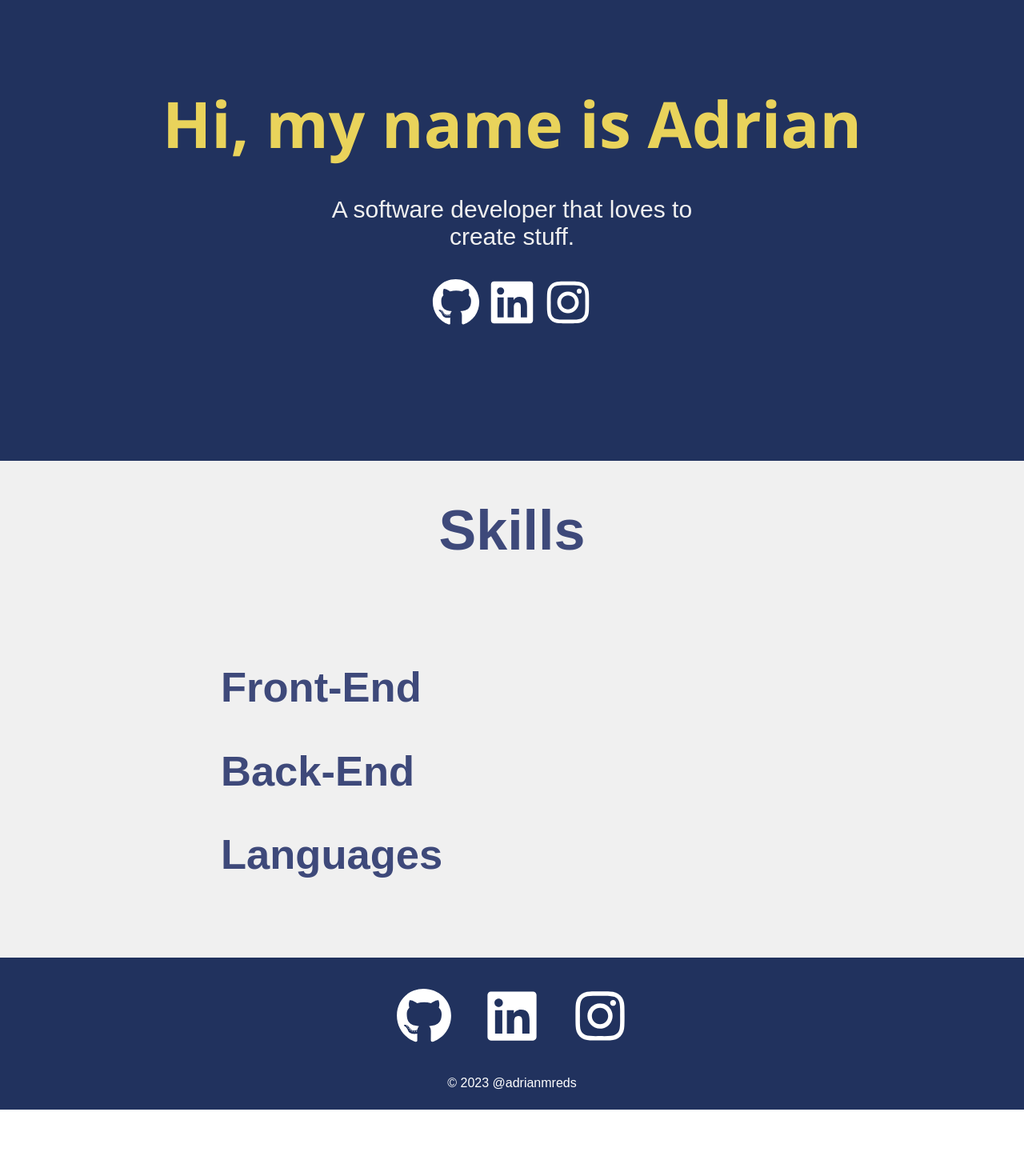
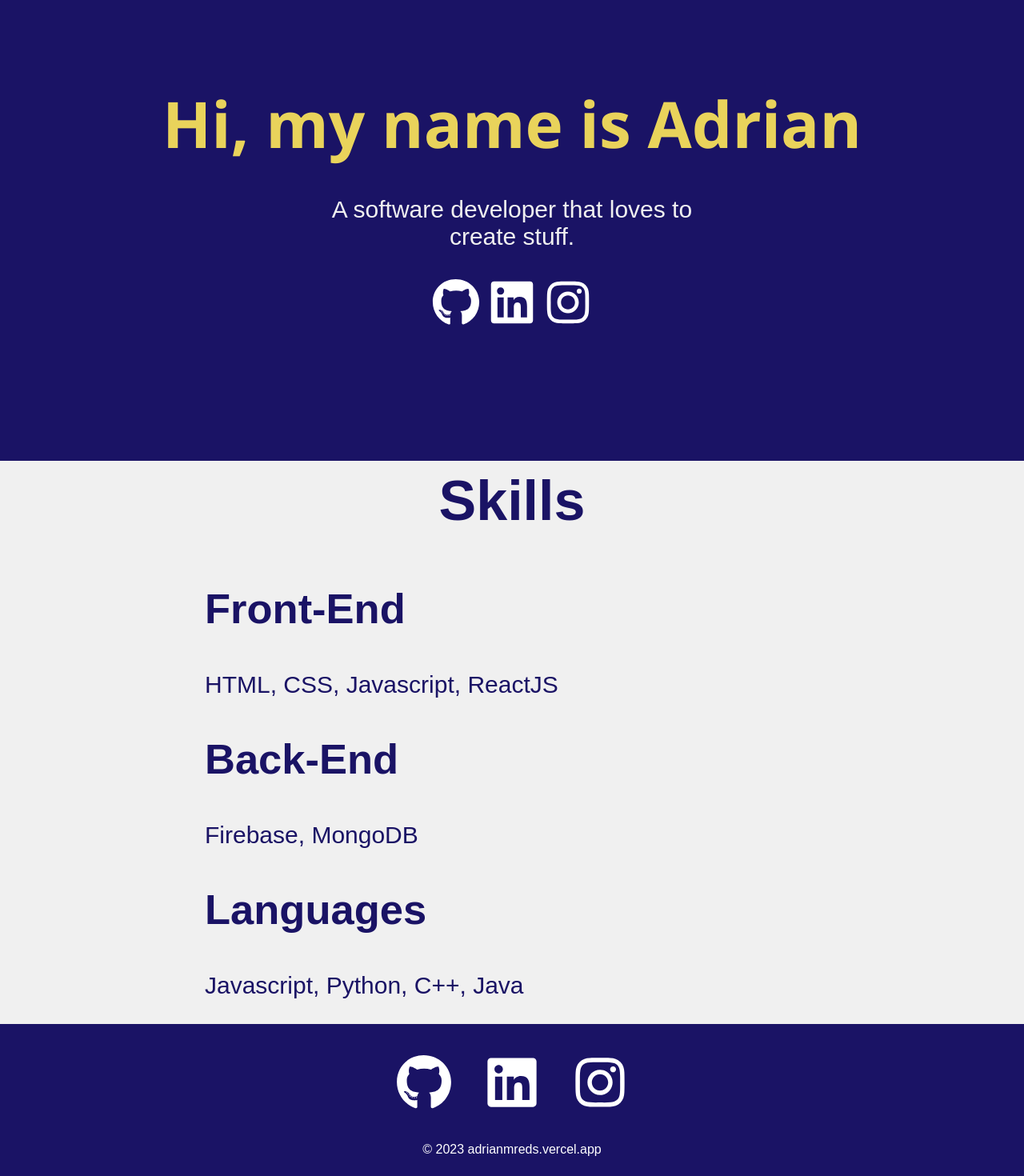
Before and after one commit to AdrianMReds/adrianmreds-portfolio, a React (Create React App) app: page / in a window 1280 px wide. Shown: the part 224-1694 px from the top of the page at 80% size. Before the commit the page ends 1611 px from the top, so only its background shows below. Built offline with nearby package versions, Linux system fonts and the light colour scheme.

Commit message:
Some fixes and new hyperlinks

```diff
--- a/src/components/Footer.js
+++ b/src/components/Footer.js
@@ -6,11 +6,17 @@ const Footer = () => {
   return (
     <div className="footer">
       <div className="socialMedia">
-        <FaGithub />
-        <FaLinkedin />
-        <FaInstagram />
+        <a href="https://github.com/AdrianMReds" target="_blank">
+          <FaGithub />
+        </a>
+        <a href="https://www.linkedin.com/in/adrianmontemayor/" target="_blank">
+          <FaLinkedin />
+        </a>
+        <a href="https://www.instagram.com/adrianmreds/" target="_blank">
+          <FaInstagram />
+        </a>
       </div>
-      <p>&copy; 2023 @adrianmreds</p>
+      <p>&copy; 2023 adrianmreds.vercel.app</p>
     </div>
   );
 };
--- a/src/helper/projectList.js
+++ b/src/helper/projectList.js
@@ -1,26 +1,31 @@
 import Colorpalettepic from "../assets/colorpalette.png";
 import MyLanguage from "../assets/amrlang.webp";
-import Minesweeper from "../assets/minesweeper.png";
+import Minesweeper from "../assets/footballminesweeper.png";
+import ThisWebpage from "../assets/thiswebpage.png";
 
 export const ProjectList = [
   {
     name: "Color palette generator",
     image: Colorpalettepic,
     skills: "ReactJS, React Router, CSS",
+    repo: "https://github.com/AdrianMReds/react-color-palette-generator",
   },
   {
     name: "Football minesweeper",
     image: Minesweeper,
     skills: "ReactJS, React Router, CSS",
+    repo: "https://github.com/AdrianMReds/react-minesweeper",
   },
   {
     name: "My own programming language",
     image: MyLanguage,
     skills: "Python, PLY, Regular Expressions, Compiler design",
+    repo: "https://github.com/AdrianMReds/amrlang",
   },
   {
     name: "This webpage",
-    image: MyLanguage,
+    image: ThisWebpage,
     skills: "ReactJS, React Router, CSS",
+    repo: "https://github.com/AdrianMReds/adrianmreds-portfolio",
   },
 ];
--- a/src/pages/Experience.jsx
+++ b/src/pages/Experience.jsx
@@ -9,11 +9,11 @@ import { FaSchool, FaBriefcase, FaChalkboardTeacher } from "react-icons/fa";
 const Experience = () => {
   return (
     <div className="experience">
-      <VerticalTimeline lineColor="#3e497a">
+      <VerticalTimeline lineColor="#1a1365">
         <VerticalTimelineElement
           className="vertical-timeline-element--education"
           date="2018 - 2022"
-          iconStyle={{ background: "#3e497a", color: "#fff" }}
+          iconStyle={{ background: "#1a1365", color: "#fff" }}
           icon={<FaSchool />}
         >
           <h3 className="vertical-timeline-element-title">
--- a/src/pages/Home.jsx
+++ b/src/pages/Home.jsx
@@ -9,9 +9,18 @@ const Home = () => {
         <h2>Hi, my name is Adrian</h2>
         <div className="prompt">
           <p>A software developer that loves to create stuff.</p>
-          <FaGithub />
-          <FaLinkedin />
-          <FaInstagram />
+          <a href="https://github.com/AdrianMReds" target="_blank">
+            <FaGithub />
+          </a>
+          <a
+            href="https://www.linkedin.com/in/adrianmontemayor/"
+            target="_blank"
+          >
+            <FaLinkedin />
+          </a>
+          <a href="https://www.instagram.com/adrianmreds/" target="_blank">
+            <FaInstagram />
+          </a>
         </div>
       </div>
       <div className="skills">
@@ -19,15 +28,15 @@ const Home = () => {
         <ol className="list">
           <li className="item">
             <h2>Front-End</h2>
-            <span></span>
+            <span>HTML, CSS, Javascript, ReactJS</span>
           </li>
           <li className="item">
             <h2>Back-End</h2>
-            <span></span>
+            <span>Firebase, MongoDB</span>
           </li>
           <li className="item">
             <h2>Languages</h2>
-            <span></span>
+            <span>Javascript, Python, C++, Java</span>
           </li>
         </ol>
       </div>
--- a/src/pages/ProjectDisplay.jsx
+++ b/src/pages/ProjectDisplay.jsx
@@ -11,9 +11,11 @@ const ProjectDisplay = () => {
   return (
     <div className="project">
       <h1>{project.name}</h1>
-      <img src={project.image} />
+      <img src={project.image} alt="Project" />
       <p>Skills: {project.skills}</p>
-      <FaGithub />
+      <a href={project.repo} target="_blank">
+        <FaGithub />
+      </a>
     </div>
   );
 };
--- a/src/styles/Footer.css
+++ b/src/styles/Footer.css
@@ -1,7 +1,7 @@
 .footer {
   width: 100%;
   height: 180px;
-  background: #21325e;
+  background: #1a1365;
   display: flex;
   justify-content: center;
   align-items: center;
@@ -10,7 +10,7 @@
   margin-top: 20px;
 }
 
-.socialMedia svg {
+.socialMedia a svg {
   color: white;
   margin: 20px;
   font-size: 70px;
--- a/src/styles/Home.css
+++ b/src/styles/Home.css
@@ -2,7 +2,7 @@
   width: 100%;
   align-items: center;
   font-family: "Arial", sans-serif;
-  color: #3e497a;
+  color: #1a1365;
 }
 
 .about {
@@ -13,7 +13,7 @@
   justify-content: center;
   align-items: center;
   text-align: center;
-  background-color: #21325e;
+  background-color: #1a1365;
   color: #f0f0f0;
 }
 
@@ -29,7 +29,7 @@
   font-size: 30px;
 }
 
-.prompt svg {
+.prompt a svg {
   font-size: 60px;
   margin: 5px;
   color: white;
@@ -45,16 +45,19 @@
 }
 
 .skills h1 {
-  columns: #3e497a;
+  color: #1a1365;
+  margin: 10px 0;
 }
 
 .skills .list {
   list-style: none;
   width: 60%;
+  margin: 10px 0;
+  padding: 0;
 }
 
 .list span {
-  font-size: 20px;
+  font-size: 30px;
 }
 
 @media only screen and (max-width: 830px) {
--- a/src/styles/Navbar.css
+++ b/src/styles/Navbar.css
@@ -1,7 +1,7 @@
 .navbar {
   width: 100%;
   height: 100px;
-  background: #21325e;
+  background: #1a1365;
 }
 
 .links {
--- a/src/styles/ProjectDisplay.css
+++ b/src/styles/ProjectDisplay.css
@@ -14,7 +14,7 @@
 }
 
 .project img {
-  width: 700px;
+  width: 600px;
   border-radius: 10px;
 }
 
@@ -23,7 +23,8 @@
   color: #3e497a;
 }
 
-.project svg {
+.project a svg {
+  cursor: pointer;
   font-size: 60px;
   color: #3e497a;
 }
```
Also changed, not shown: src/assets/footballminesweeper.png (added), src/assets/thiswebpage.png (added).
